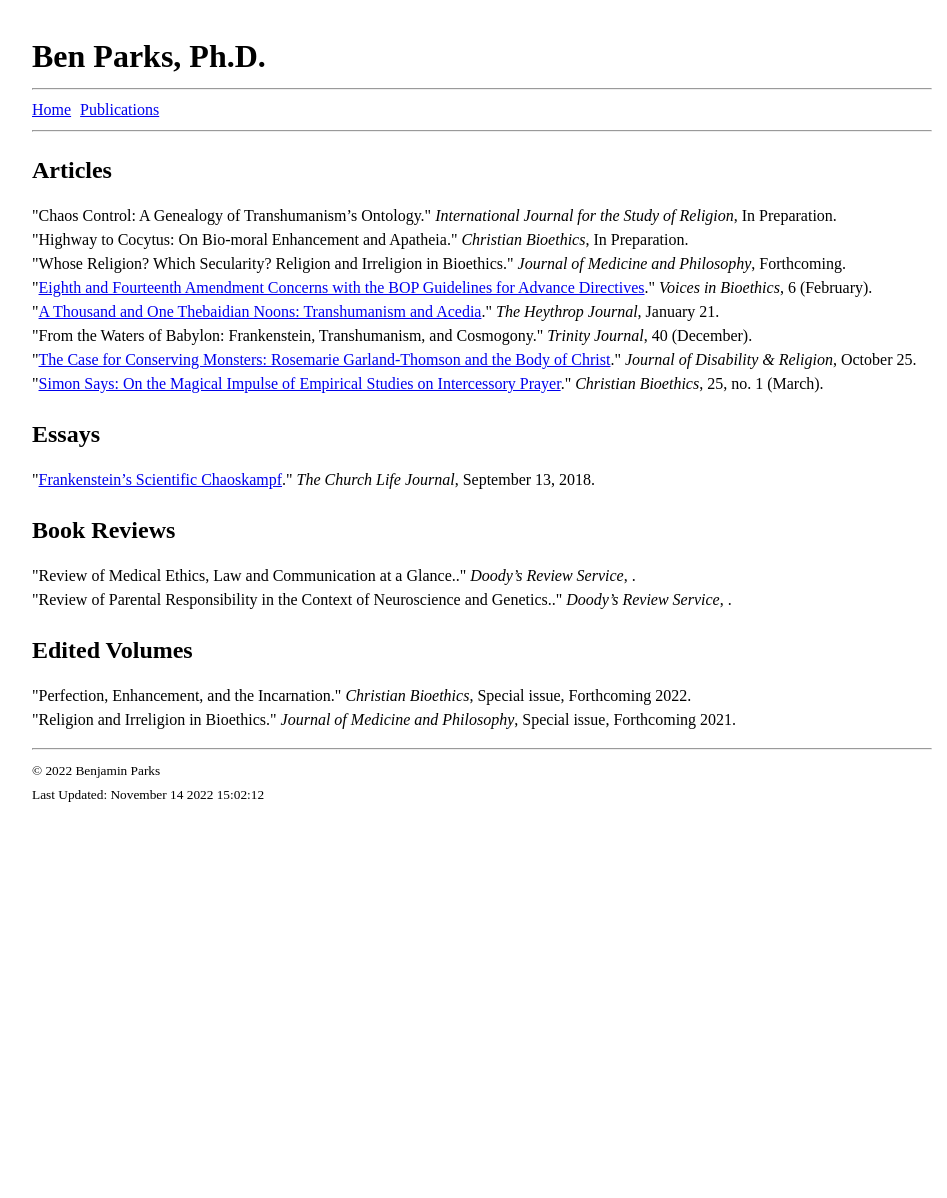
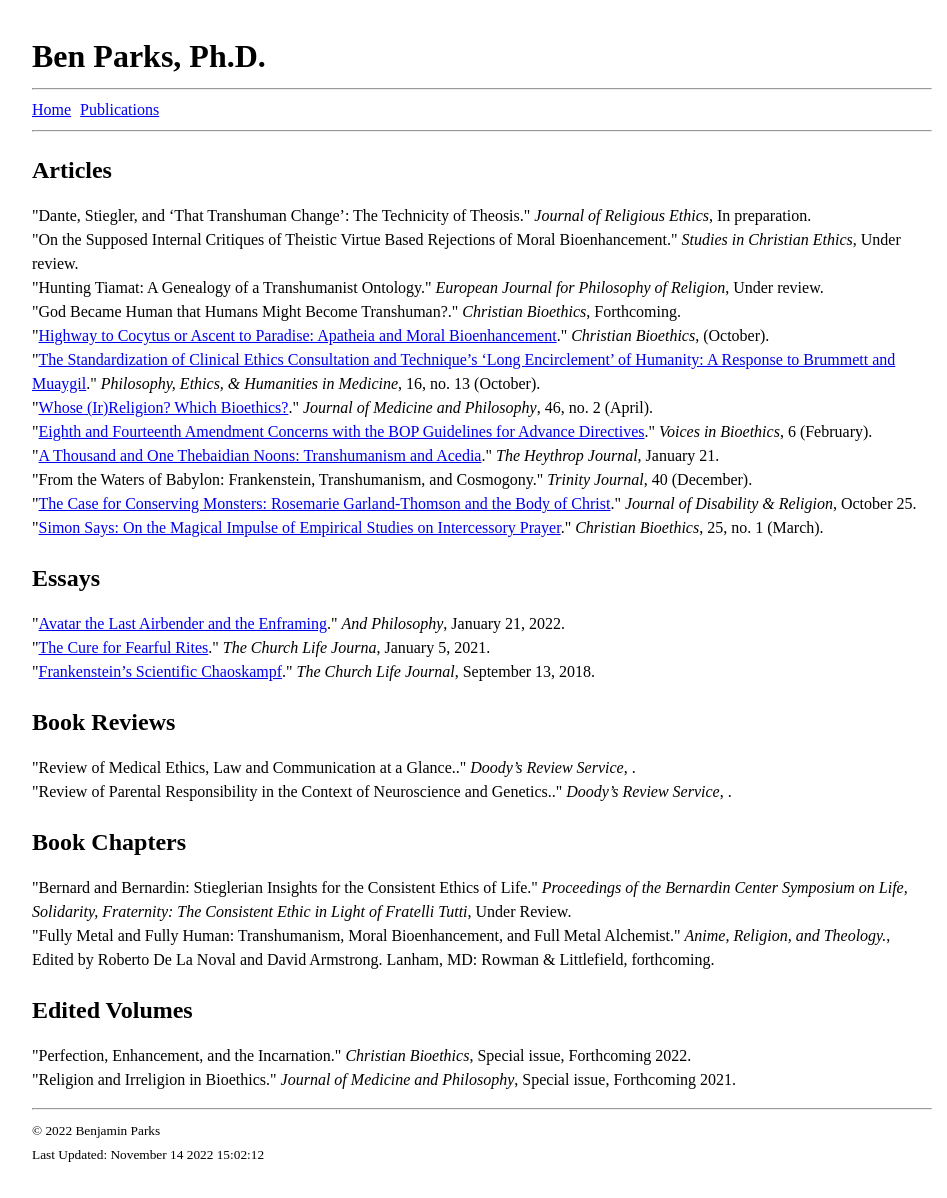
Before and after one commit to benjaminparks/benjaminparks.github.io, a Jekyll site: the page built from publications.html, in a window 1280 px wide. Shown: the whole page, without its empty margins (0-947 px from the left). Built offline with Jekyll 4.4.1, drawn with Linux system fonts in a browser that asks for light colours; before the commit the page ends 900 px from its top, so only the background shows below that.

Commit message:
Updated publications

```diff
--- a/_data/articles.json
+++ b/_data/articles.json
@@ -1,22 +1,52 @@
 [
     {
+	"title": "Dante, Stiegler, and ‘That Transhuman Change’: The Technicity of Theosis",
 	"author": "Parks, Benjamin N.",
-    "status": "In Preparation",
-    "title": "Chaos Control: A Genealogy of Transhumanism’s Ontology",
-    "journal": "International Journal for the Study of Religion"
+	"status": "In preparation",
+	"journal": "Journal of Religious Ethics",
     },
     {
+	"title": "On the Supposed Internal Critiques of Theistic Virtue Based Rejections of Moral Bioenhancement",
+	"author": "Parks, Benjamin N., Jordan Mason, and Philip Fung",
+	"status": "Under review",
+	"journal": "Studies in Christian Ethics",
+    },
+    {
+	"title": "Hunting Tiamat: A Genealogy of a Transhumanist Ontology",
 	"author": "Parks, Benjamin N.",
-    "status": "In Preparation",
-    "title": "Highway to Cocytus: On Bio-moral Enhancement and Apatheia",
-    "journal": "Christian Bioethics"
+	"status": "Under review",
+	"journal": "European Journal for Philosophy of Religion",
+    },
+    {
+	"title": "God Became Human that Humans Might Become Transhuman?",
+	"author": "Parks, Benjamin N.",
+	"status": "Forthcoming",
+	"year": "2022",
+	"journal": "Christian Bioethics",
+    },
+    {
+	"title": "Highway to Cocytus or Ascent to Paradise: Apatheia and Moral Bioenhancement",
+	"author": "Parks, Benjamin N.",
+	"year": "2022",
+	"journal": "Christian Bioethics",
+	"issue": "(October)",
+	"link": "https://doi.org/10.1093/cb/cbac012"
+    },
+    {
+	"title": "The Standardization of Clinical Ethics Consultation and Technique’s ‘Long Encirclement’ of Humanity: A Response to Brummett and Muaygil",
+	"author": "Parks, Benjamin N. and Jordan Mason",
+	"year": "2021",
+	"journal": "Philosophy, Ethics, & Humanities in Medicine",
+	"issue": "16, no. 13 (October)",
+	"link": "https://doi.org/10.1186/s13010-021-00112-y"
     },
     {
 	"author": "Parks, Benjamin N.",
 	"year": "2021",
-    "status": "Forthcoming",
-    "title": "Whose Religion? Which Secularity? Religion and Irreligion in Bioethics",
-    "journal": "Journal of Medicine and Philosophy"
+	"title": "Whose (Ir)Religion? Which Bioethics?",
+	"journal": "Journal of Medicine and Philosophy",
+	"issue": "46, no. 2 (April)",
+	"link": "https://doi.org/10.1093/jmp/jhaa040"
     },
     {
 	"author": "Parks, Benjamin N.",
--- /dev/null
+++ b/_data/book_chapters.json
@@ -0,0 +1,16 @@
+[
+    {
+	"author": "Parks, Benjamin N.",
+	"status": "Under Review",
+	"title": "Bernard and Bernardin: Stieglerian Insights for the Consistent Ethics of Life",
+	"journal": "Proceedings of the Bernardin Center Symposium on Life, Solidarity, Fraternity: The Consistent Ethic in
+Light of Fratelli Tutti"
+    },
+    {
+	"author": "Parks, Benjamin N.",
+	"status": "Under Review",
+	"title": "Fully Metal and Fully Human: Transhumanism, Moral Bioenhancement, and Full Metal Alchemist",
+	"journal": "Anime, Religion, and Theology.",
+	"issue": "Edited by Roberto De La Noval and David Armstrong. Lanham, MD: Rowman & Littlefield, forthcoming"
+    }
+]
--- a/_data/essays.json
+++ b/_data/essays.json
@@ -1,4 +1,16 @@
 [
+    {
+	"title": "Avatar the Last Airbender and the Enframing",
+	"journal": "And Philosophy",
+	"issue": "January 21, 2022",
+	"link": "https://andphilosophy.com/2022/01/21/avatar-the-last-airbender-and-the-enframing/"
+    },
+    {
+	"title": "The Cure for Fearful Rites",
+	"journal": "The Church Life Journa",
+	"issue": "January 5, 2021",
+	"link": "https://churchlifejournal.nd.edu/articles/the-cure-for-fearful-rites/"
+    },
     {
 	"title": "Frankenstein’s Scientific Chaoskampf",
 	"journal": "The Church Life Journal",
--- a/publications.html
+++ b/publications.html
@@ -29,6 +29,15 @@ title: Publications
   {% endfor %}
 </ul>
 
+<h2>Book Chapters</h2>
+<ul class="unstyled">
+  {% for article in site.data.book_chapters %}
+  <li>
+    {% include publication.html p=article %}
+  </li>
+  {% endfor %}
+</ul>
+
 <h2>Edited Volumes</h2>
 <ul class="unstyled">
   {% for article in site.data.edited_volumes %}
```
Lines whose indentation alone changed are shown as unchanged.
